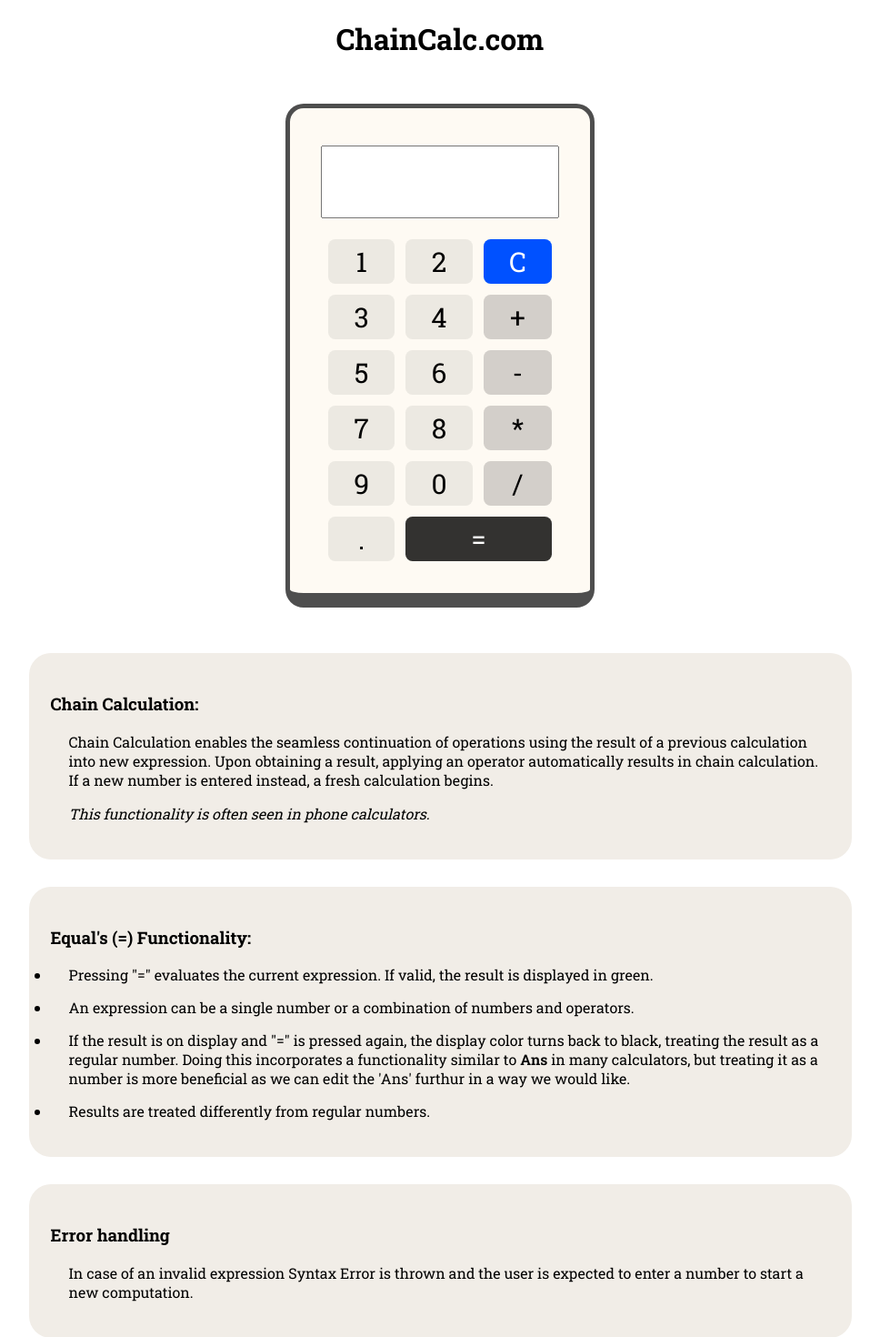
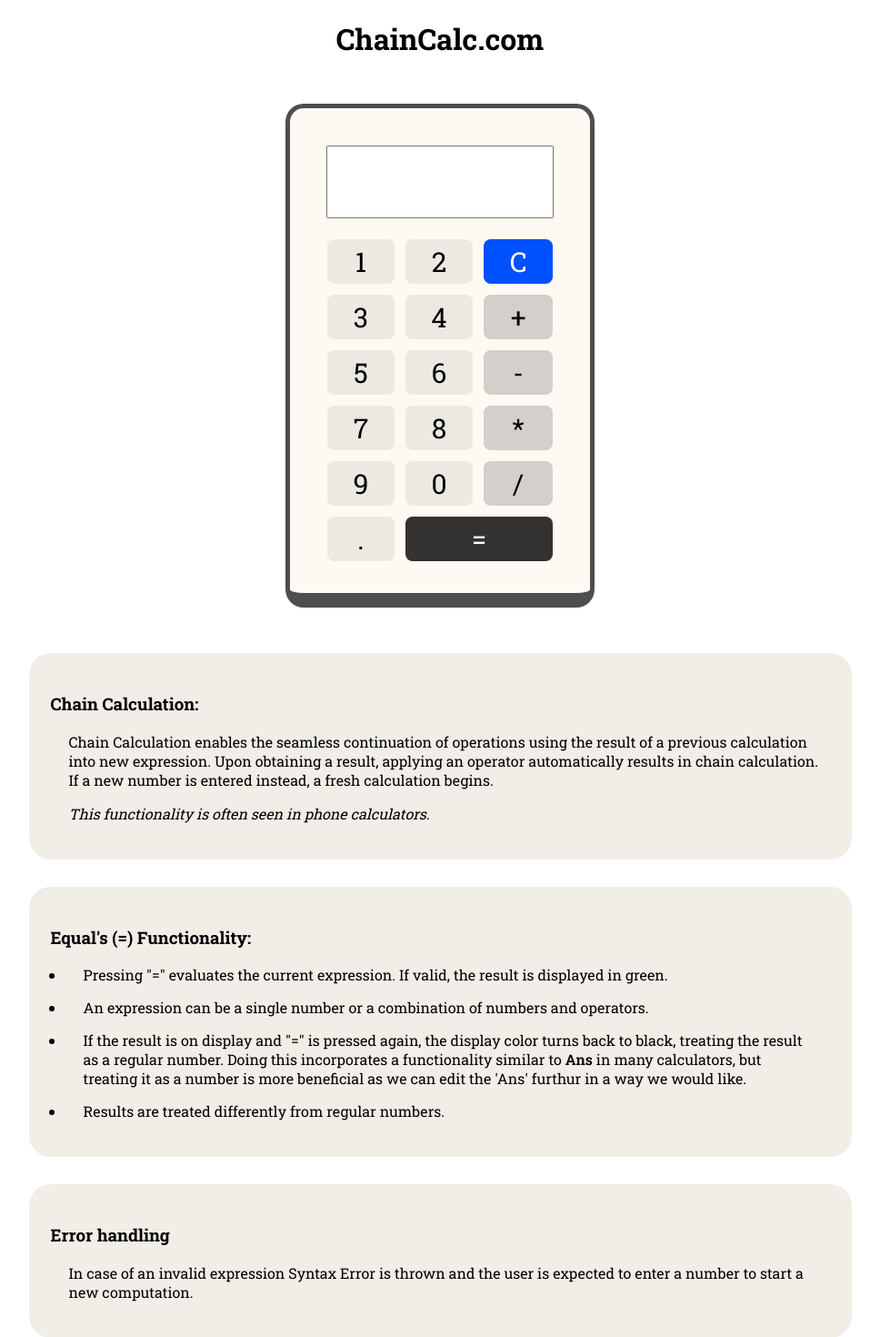
Before and after one commit to Sanidhya-Dobhal/ChainCalc-A_Captivating_Chain_Calculator, a React (Vite) app: page / in a window 1280 px wide. Shown: the top 1470 px of the page at 91% size, without its empty margins (156-1124 px from the left). Built offline with nearby package versions, Linux system fonts and the light colour scheme.

Commit message:
padding changes in input field and ul

```diff
--- a/src/Components/features_comp.jsx
+++ b/src/Components/features_comp.jsx
@@ -2,7 +2,7 @@
 function Featured_comp() {
   return (
     <div id={styles["features_div"]}>
-      <div class = {styles.div_in_feat}>
+      <div className = {styles.div_in_feat}>
         <h3>Chain Calculation:</h3>
         <p>
           Chain Calculation enables the seamless continuation of operations
@@ -15,7 +15,7 @@
           <i>This functionality is often seen in phone calculators.</i>
         </p>
       </div>
-      <div class = {styles.div_in_feat}>
+      <div className = {styles.div_in_feat}>
       <h3>Equal's (=) Functionality:</h3>
       <ul>
         <li>
@@ -37,7 +37,7 @@
         <li>Results are treated differently from regular numbers.</li>
       </ul>
       </div>
-      <div class = {styles.div_in_feat}>
+      <div className = {styles.div_in_feat}>
       <h3>Error handling</h3>
       <p>
         In case of an invalid expression Syntax Error is thrown and the user is
--- a/src/Css modules/buttons.module.css
+++ b/src/Css modules/buttons.module.css
@@ -1,7 +1,7 @@
 #btn_grd{
     display:grid;
     grid-template-columns:auto auto auto;
-    width: 258px;
+    width: 260px;
     height:366px;
     margin:auto;
     padding:0px;
--- a/src/Css modules/features_comp.module.css
+++ b/src/Css modules/features_comp.module.css
@@ -11,6 +11,9 @@
 }
 p,li{
     padding-left:20px;
+}
+ul{
+    margin:16px;
 }
 .div_in_feat{
     background-color:rgb(241,237,231);
--- a/src/Css modules/inp_field.module.css
+++ b/src/Css modules/inp_field.module.css
@@ -1,10 +1,10 @@
 #inp_field{
     display:block;
-    width:258px;
+    width:230px;
     margin:auto;
     margin-top:41px;
     margin-bottom:16.62px;
-    padding:0px;
+    padding-left:16px;
     height:76px;
     font-size:39.5px;
     font-weight:300;
```
